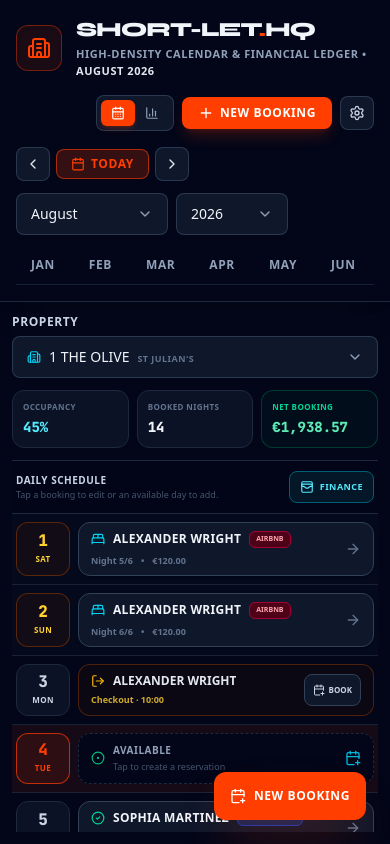
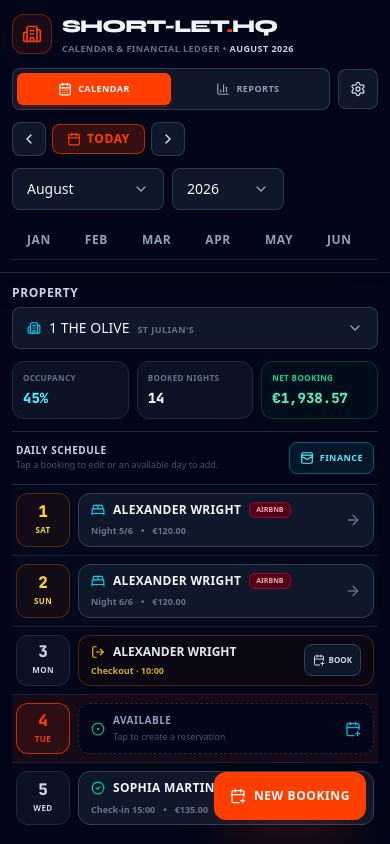
Before and after one commit to omeryigitler/-Property-Management, a React (Vite) app: page / in a window 390 px wide. Built offline with nearby package versions, Linux system fonts and the light colour scheme.

Commit message:
fix: compact dashboard header for mobile

```diff
--- a/src/components/dashboard/DashboardHeader.tsx
+++ b/src/components/dashboard/DashboardHeader.tsx
@@ -24,78 +24,78 @@ export function DashboardHeader() {
   const isReportsView = mainViewMode === 'analytics';
 
   return (
-    <header className="w-full bg-slate-950 border-b border-slate-800 p-4 sm:p-5 flex flex-col gap-4 shadow-xl">
-      <div className="flex flex-col md:flex-row items-start md:items-center justify-between gap-4">
-        <div className="flex items-center gap-3.5">
-          <div className="p-2.5 rounded-xl bg-[#ff3e00]/10 text-[#ff3e00] border border-[#ff3e00]/40 shadow-inner">
-            <Building2 className="w-6 h-6" />
+    <header className="flex w-full flex-col gap-3 border-b border-slate-800 bg-slate-950 p-3 shadow-xl sm:gap-4 sm:p-5">
+      <div className="flex flex-col items-start justify-between gap-3 md:flex-row md:items-center md:gap-4">
+        <div className="flex min-w-0 items-center gap-2.5 sm:gap-3.5">
+          <div className="flex h-10 w-10 flex-shrink-0 items-center justify-center rounded-xl border border-[#ff3e00]/40 bg-[#ff3e00]/10 text-[#ff3e00] shadow-inner sm:h-auto sm:w-auto sm:p-2.5">
+            <Building2 className="h-5 w-5 sm:h-6 sm:w-6" />
           </div>
-          <div>
-            <div className="flex items-center gap-2.5">
-              <h1 className="text-xl sm:text-2xl font-display font-black tracking-tighter uppercase text-slate-100">
+          <div className="min-w-0">
+            <div className="flex min-w-0 items-center gap-2.5">
+              <h1 className="truncate font-display text-lg font-black uppercase tracking-tighter text-slate-100 sm:text-2xl">
                 Short-Let<span className="text-[#ff3e00]">.</span>HQ
               </h1>
-              <span className="hidden sm:inline-block px-2.5 py-0.5 rounded-full bg-[#ff3e00]/15 border border-[#ff3e00]/30 text-[10px] font-black text-[#ff3e00] uppercase tracking-widest">
+              <span className="hidden rounded-full border border-[#ff3e00]/30 bg-[#ff3e00]/15 px-2.5 py-0.5 text-[10px] font-black uppercase tracking-widest text-[#ff3e00] sm:inline-block">
                 Malta Portfolio
               </span>
             </div>
-            <p className="text-[11px] text-slate-400 font-bold uppercase tracking-wider mt-0.5">
-              {isReportsView ? 'Portfolio Reports & Analytics' : 'High-Density Calendar & Financial Ledger'} •{' '}
-              <span className="text-slate-200">{MONTH_NAMES[selectedMonth - 1]} {selectedYear}</span>
+            <p className="mt-0.5 truncate text-[9px] font-bold uppercase tracking-wider text-slate-500 sm:text-[11px] sm:text-slate-400">
+              {isReportsView ? 'Portfolio Reports' : 'Calendar & Financial Ledger'} •{' '}
+              <span className="text-slate-300">{MONTH_NAMES[selectedMonth - 1]} {selectedYear}</span>
             </p>
           </div>
         </div>
 
-        <div className="flex flex-wrap items-center gap-2 self-stretch md:self-auto justify-end">
+        <div className="grid w-full grid-cols-[1fr_auto] items-center gap-2 md:flex md:w-auto md:flex-wrap md:justify-end">
           <div className="grid grid-cols-2 rounded-lg border border-slate-700/80 bg-slate-900 p-1">
             <button
               type="button"
               onClick={() => setMainViewMode('calendar')}
-              className={`flex items-center justify-center gap-1.5 rounded-md px-2.5 py-1.5 text-[10px] font-black uppercase tracking-wider transition-colors ${
+              className={`flex h-8 items-center justify-center gap-1.5 rounded-md px-3 text-[9px] font-black uppercase tracking-wider transition-colors sm:text-[10px] ${
                 !isReportsView
                   ? 'bg-[#ff3e00] text-white shadow-md shadow-[#ff3e00]/20'
                   : 'text-slate-400 hover:bg-slate-800 hover:text-slate-100'
               }`}
               title="Calendar & Financial Ledger"
             >
-              <CalendarDays className="w-3.5 h-3.5" />
-              <span className="hidden sm:inline">Calendar</span>
+              <CalendarDays className="h-3.5 w-3.5" />
+              <span>Calendar</span>
             </button>
             <button
               type="button"
               onClick={() => setMainViewMode('analytics')}
-              className={`flex items-center justify-center gap-1.5 rounded-md px-2.5 py-1.5 text-[10px] font-black uppercase tracking-wider transition-colors ${
+              className={`flex h-8 items-center justify-center gap-1.5 rounded-md px-3 text-[9px] font-black uppercase tracking-wider transition-colors sm:text-[10px] ${
                 isReportsView
                   ? 'bg-cyan-600 text-white shadow-md shadow-cyan-950/40'
                   : 'text-slate-400 hover:bg-slate-800 hover:text-slate-100'
               }`}
               title="Reports & Analytics"
             >
-              <BarChart3 className="w-3.5 h-3.5" />
-              <span className="hidden sm:inline">Reports</span>
+              <BarChart3 className="h-3.5 w-3.5" />
+              <span>Reports</span>
             </button>
           </div>
 
           <button
             type="button"
             onClick={() => openModal('booking_add')}
-            className="flex items-center gap-1.5 px-4 py-2 rounded-lg bg-[#ff3e00] hover:bg-[#e03700] text-white text-xs font-black uppercase tracking-wider transition-all shadow-lg shadow-[#ff3e00]/20 hover:scale-[1.02] active:scale-95"
+            className="hidden h-9 items-center gap-1.5 rounded-lg bg-[#ff3e00] px-4 text-xs font-black uppercase tracking-wider text-white shadow-lg shadow-[#ff3e00]/20 transition-all hover:bg-[#e03700] hover:scale-[1.02] active:scale-95 sm:flex"
           >
-            <Plus className="w-4 h-4" />
+            <Plus className="h-4 w-4" />
             <span>New Booking</span>
           </button>
 
           <button
             type="button"
             onClick={() => openModal('settings')}
-            className={`relative flex items-center justify-center rounded-lg border p-2 transition-colors ${
+            className={`relative flex h-10 w-10 items-center justify-center rounded-lg border transition-colors ${
               taxIsConfigured
                 ? 'border-slate-700/80 bg-slate-900 text-slate-300 hover:bg-slate-800 hover:text-slate-100'
                 : 'border-amber-700/80 bg-amber-950 text-amber-300 hover:bg-amber-900'
             }`}
             title="Settings & Management"
           >
-            <Settings className="w-4 h-4" />
+            <Settings className="h-4 w-4" />
             {!taxIsConfigured && (
               <span className="absolute -right-1 -top-1 flex h-3.5 w-3.5 items-center justify-center rounded-full bg-amber-500 text-slate-950">
                 <ShieldAlert className="h-2.5 w-2.5" />
```
